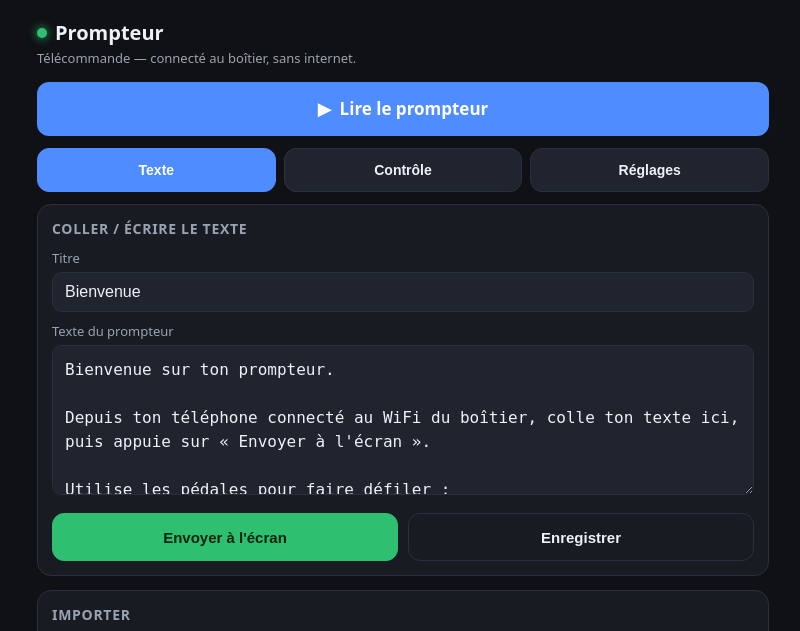
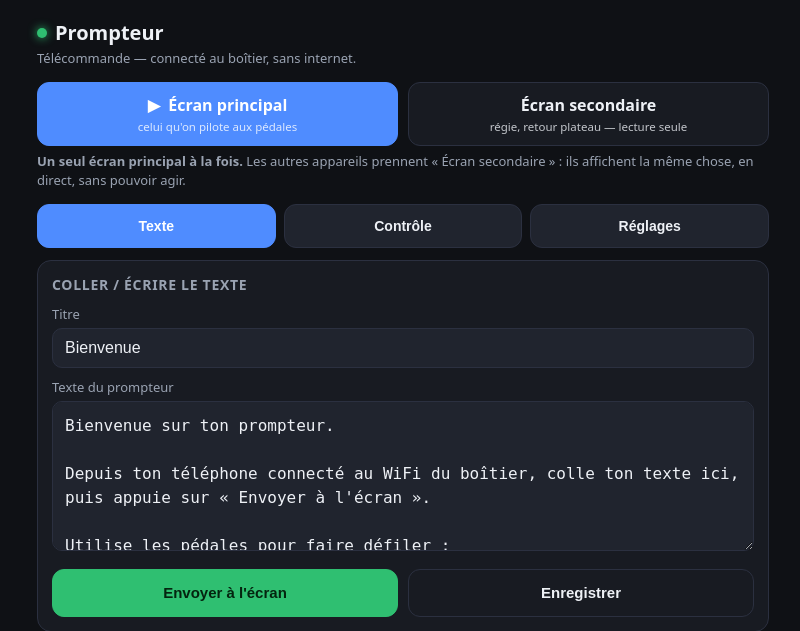
Before and after one commit to AdrienClement38/prompteur, a Flask app: page / in a window 1280 px wide. Shown: the top 631 px of the page, without its empty margins (237-1037 px from the left). Run offline with Flask 3, Linux system fonts and the light colour scheme; data that the repository does not hold is empty.

Commit message:
Accueil : ecran principal / ecran secondaire, et alerte de liaison perdue
Trois points, dont un revele par un faux probleme.

1. DEUX DESTINATIONS AU LIEU D'UNE

L'accueil ne proposait que « Lire le prompteur », qui menait toujours a l'ecran
meneur. Or le choix compte : deux ecrans principaux se disputeraient le pilotage,
puisque chacun pousse sa position de defilement. Deux boutons cote a cote,
chacun disant ce qu'il fait :

  « Ecran principal » .... celui qu'on pilote aux pedales.
  « Ecran secondaire » ... regie, retour plateau — lecture seule.

Avec, sous les boutons, le rappel qu'il ne doit y avoir qu'un seul ecran
principal a la fois. L'entree « Ecran regie » de la barre devient redondante et
disparait : deux chemins vers la meme page, dont un cache dans un menu replie,
c'etait une occasion de se tromper pour rien.

2. ALERTE DE LIAISON PERDUE

Constate en coupant le serveur de test : l'ecran du prompteur devenait noir et
MUET. Sur le boitier, si le service tombait, le journaliste n'aurait eu aucune
explication — ni sur ce qui se passe, ni sur ce qui marche encore.

Un bandeau apparait apres quatre echecs d'affilee (pas au premier : le service se
relance tout seul en deux secondes, crier a chaque hoquet serait pire que le
silence). Il dit ce qui compte sur un plateau : le texte affiche reste lisible,
il n'est simplement plus mis a jour, et les pedales continuent de fonctionner.
Il disparait des que la liaison revient.

Verifie dans un navigateur : serveur coupe -> bandeau au bout de quelques
secondes ; serveur relance -> bandeau efface.

Co-Authored-By: Claude Opus 5 <noreply@anthropic.com>

```diff
--- a/static/remote.js
+++ b/static/remote.js
@@ -520,7 +520,6 @@
       act(e.currentTarget, "/api/kiosk/close", "Fermeture du prompteur…");
     });
     $("kioskRefresh").addEventListener("click", refreshKiosk);
-    $("openView").addEventListener("click", () => window.open("/view", "_blank"));
   }
   bindKiosk();
 
--- a/templates/remote.html
+++ b/templates/remote.html
@@ -94,14 +94,19 @@
     .boxbar .inner{padding:0 14px 14px;}
     .boxbar .state{font-size:13px; color:var(--muted); margin-bottom:10px;}
     .boxbar .state b{color:var(--fg);}
-    /* Aller lire : c'est l'action principale de cette page, et le retour de la
-       touche Échap. Un lien plein, en haut, impossible à manquer. */
+    /* Aller lire : l'action principale de cette page, et la suite naturelle d'un
+       appui sur Échap. Deux destinations, car se tromper a des consequences :
+       deux écrans « principaux » se disputeraient le pilotage. */
+    .screens{display:grid; grid-template-columns:1fr 1fr; gap:10px; margin-bottom:10px;}
     .readbtn{
-      display:flex; align-items:center; justify-content:center; gap:6px;
-      min-height:54px; margin-bottom:12px; text-decoration:none;
-      background:var(--accent); color:#fff; border-radius:12px;
-      font-size:17px; font-weight:700;
+      display:flex; flex-direction:column; align-items:center; justify-content:center;
+      gap:3px; min-height:64px; padding:10px 8px; text-align:center;
+      text-decoration:none; border-radius:12px; border:1px solid var(--line);
     }
+    .readbtn .big{font-size:16px; font-weight:700;}
+    .readbtn .tiny{font-size:11.5px; line-height:1.25; opacity:.8;}
+    .readbtn.main{background:var(--accent); border-color:var(--accent); color:#fff;}
+    .readbtn.follow{background:var(--card); color:var(--fg);}
     .readbtn:active{transform:translateY(1px);}
     .hide{display:none;}
   </style>
@@ -110,7 +115,20 @@
   <h1><span class="dot"></span> Prompteur</h1>
   <div class="sub">Télécommande — connecté au boîtier, sans internet.</div>
 
-  <a class="readbtn" href="/display">▶&nbsp; Lire le prompteur</a>
+  <div class="screens">
+    <a class="readbtn main" href="/display">
+      <span class="big">▶&nbsp; Écran principal</span>
+      <span class="tiny">celui qu'on pilote aux pédales</span>
+    </a>
+    <a class="readbtn follow" href="/view">
+      <span class="big">Écran secondaire</span>
+      <span class="tiny">régie, retour plateau — lecture seule</span>
+    </a>
+  </div>
+  <p class="muted" style="margin:-4px 0 14px;">
+    <b>Un seul écran principal à la fois.</b> Les autres appareils prennent
+    « Écran secondaire » : ils affichent la même chose, en direct, sans pouvoir agir.
+  </p>
 
   <details class="boxbar hide" id="boxbar">
     <summary>Écran du boîtier</summary>
@@ -120,15 +138,14 @@
         <button class="go" id="kioskLaunch">Afficher sur le boîtier</button>
         <button id="kioskClose">Fermer sur le boîtier</button>
       </div>
-      <div class="grid2" style="margin-top:10px;">
-        <button class="ghost" id="openView">Écran régie</button>
-        <button class="ghost" id="kioskRefresh">Actualiser</button>
+      <div style="margin-top:10px;">
+        <button class="ghost" id="kioskRefresh" style="width:100%;">Actualiser l'état</button>
       </div>
       <p class="muted" style="margin-top:10px;">
         Ces deux boutons agissent sur <b>l'écran du boîtier</b>, pas sur cet appareil :
         <b>Fermer</b> rend la main au bureau du Raspberry, <b>Afficher</b> y remet le
         prompteur en plein écran. Le texte et la position ne sont pas perdus.<br>
-        <i>Pour lire ici même, utilisez « Lire le prompteur » en haut de la page.</i><br>
+        <i>Pour lire sur cet appareil, utilisez les deux boutons en haut de la page.</i><br>
         Pour éteindre vraiment le boîtier, utilisez son <b>bouton physique</b>.
       </p>
     </div>
```
Also changed, not shown: static/display.js (+20 -1 lines), templates/display.html (+19 -0 lines).
